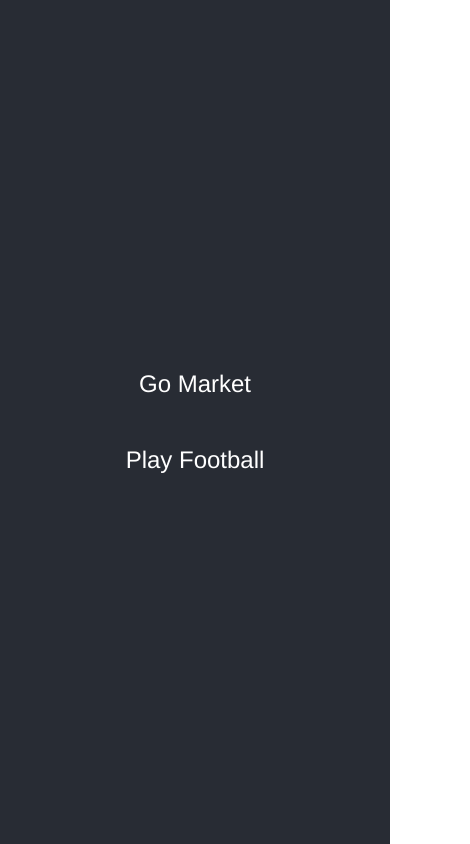
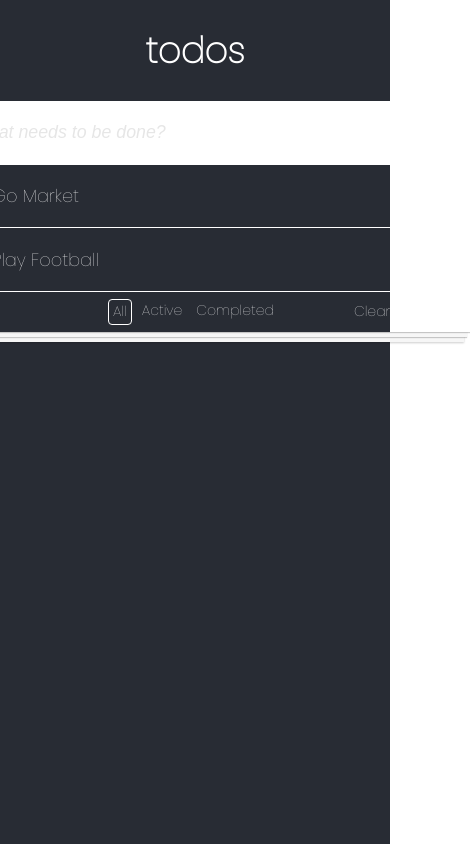
Before and after one commit to FeeinCof/todo-list, a React (Create React App) app: page / in a window 390 px wide. Shown: the whole page, 470 px wide, since content can reach past the window. Built offline with nearby package versions, Linux system fonts and the light colour scheme.

Commit message:
finish without responsive

```diff
--- a/src/App.css
+++ b/src/App.css
@@ -1,38 +1,120 @@
-.App {
-  text-align: center;
+*:focus {
+  outline: none !important;
+}
+*::placeholder {
+  color: #e6e6e6;
 }
 
-.App-logo {
-  height: 40vmin;
-  pointer-events: none;
+.active {
+  border: solid thin #fff;
+  border-radius: 4px;
 }
 
-@media (prefers-reduced-motion: no-preference) {
-  .App-logo {
-    animation: App-logo-spin infinite 20s linear;
-  }
+.finish_all {
+  border-color: #74797e !important;
 }
 
-.App-header {
+.arrow {
+  border: solid #e6e6e6;
+  border-width: 0 3px 3px 0;
+  display: inline-block;
+  padding: 5px;
+}
+
+.arrow:hover {
+  cursor: pointer;
+}
+
+.down {
+  transform: rotate(45deg) translateY(-5px);
+  -webkit-transform: rotate(45deg) translateY(-5px);
+}
+
+.container {
   background-color: #282c34;
   min-height: 100vh;
   display: flex;
   flex-direction: column;
   align-items: center;
-  justify-content: center;
+  justify-content: top;
   font-size: calc(10px + 2vmin);
   color: white;
 }
 
-.App-link {
-  color: #61dafb;
+.component_todos {
+  width: 550px;
+  height: auto;
+  display: flex;
+  flex-direction: column;
+  justify-content: center;
+  align-items: center;
+  box-shadow: 0 1px 1px rgb(0 0 0 / 20%), 0 8px 0 -3px #f6f6f6, 0 9px 1px -3px rgb(0 0 0 / 20%), 0 16px 0 -6px #f6f6f6, 0 17px 2px -6px rgb(0 0 0 / 20%);
 }
 
-@keyframes App-logo-spin {
-  from {
-    transform: rotate(0deg);
-  }
-  to {
-    transform: rotate(360deg);
-  }
+.new_todo {
+  width: 100%;
+  height: 64px;
+  display: flex;
+  flex-direction: row;
+  justify-content: space-between;
+  align-items: center;
+  background-color: #fff;
 }
+
+.new_todo div {
+  width: 50px;
+  height: 100%;
+  display: flex;
+  flex-direction: row;
+  justify-content: center;
+  align-items: center;
+}
+
+.input_todo {
+  flex-grow: 1;
+  justify-content: flex-start !important;
+}
+
+.input_todo input {
+  width: 100%;
+  border: none;
+  font-size: calc(10px + 2vmin);
+  font-style: italic;
+  text-rendering: auto;
+  color: #74797e;
+}
+
+.footer {
+  width: 100%;
+  height: 40px;
+  display: flex;
+  flex-direction: row;
+  justify-content: space-between;
+  align-items: center;
+  font-size: 14px;
+}
+
+.footer div {
+  width: 42%;
+  display: flex;
+  flex-direction: row;
+  justify-content: space-between;
+}
+
+.footer .leftbar_footer {
+  flex-grow: 1;
+}
+
+.footer .leftbar_footer span {
+  padding: .1em .3em;
+  margin: 0 .2em;
+}
+
+.footer span:hover {
+  cursor: pointer;
+}
+
+.footer .clear_completed {
+  display: flex;
+  justify-content: flex-end;
+}
--- a/src/App.js
+++ b/src/App.js
@@ -1,17 +1,54 @@
 import React, { Component } from 'react';
 import './App.css';
-import TodoItem from './components/TodoItem';
+import TodoItem from './components/TodoItem/TodoItem';
+import classNames from 'classnames';
 
 class App extends Component {
   constructor() {
     super();
     this.state = {
+      inputValue: '',
+      renderType: 'all',
       todoItems: [
         { title : 'Go Market', isComplete: false },
         { title : 'Play Football', isComplete: false }
       ]
     };
+  };
+
+  inputOnEntering(event) {
+    let { value } = event.target;
+    let { todoItems } = this.state;
+    if (event.key === 'Enter') {
+      this.setState({
+        inputValue: ' ',
+        todoItems: [...todoItems, {
+          title: value,
+          isComplete: false
+        }]
+      });
     }
+  }
+
+  checkFinishAll() {
+    let {todoItems} = this.state;
+    let result = true;
+    todoItems.map(item => {
+      if (!item.isComplete) result = false;
+    });
+    return result;
+  }
+
+  toggleFinishAll() {
+    let { todoItems } = this.state;
+    !this.checkFinishAll() ?
+      todoItems.map(item => item.isComplete = true) :
+      todoItems.map(item => item.isComplete = false)
+    this.setState({
+      todoItems: [...todoItems]
+    })
+  }
+
   onItemClicked(index) {
     let items = [...this.state.todoItems];
     items[index].isComplete = !items[index].isComplete
@@ -19,22 +56,119 @@ class App extends Component {
       TodoItem: items
     })
   }
+
+  changeRendering(type) {
+    let { renderType } = this.state;
+    this.setState({
+      renderType: type
+    });
+  }
+
+  clearCompleted() {
+    let {todoItems} = this.state;
+    ;
+    this.setState({
+      todoItems: [...todoItems.filter(item => !item.isComplete)]
+    })
+  }
+
   render() {
+    let {inputValue, todoItems, renderType} = this.state;
+
     return (
-      <div className="App">
-        <header className="App-header">
+      <div>
+        <header className="container">
+          <h1>todos</h1>
+          <div className="component_todos">
+            <div className='new_todo'>
+              <div>
+                <i
+                  className={classNames(
+                    'arrow',
+                    'down',
+                    {'finish_all' : this.checkFinishAll()}
+                  )}
+                  onClick={() => this.toggleFinishAll()}
+                />
+              </div>
+              <div className='input_todo'>
+                <input
+                  placeholder='What needs to be done?'
+                  type='text'
+                  value={inputValue}
+                  onChange={event => {
+                    this.setState({
+                      inputValue: event.value
+                    });
+                  }}
+                  onKeyPress={event => {
+                    this.inputOnEntering(event);
+                  }}
+                />
+              </div>
+            </div>
             {
-            this.state.todoItems.length > 0 && this.state.todoItems.map((item, index) =>
+              todoItems.length > 0 && todoItems.map((item, index) => {
+                let result = (
+                  <>
                     <TodoItem
                       item={item}
                       key={index}
                       onClick={() => this.onItemClicked(index)}
                     />
+                  </>
+                );
+                if (renderType === 'all') return result;
+                if (renderType === 'active') {
+                  if (!item.isComplete) return result;
+                }
+                if (renderType === 'completed') {
+                  if (item.isComplete) return result
+                }
+              }
+              )
+            }
+            { todoItems.length > 0 &&
+             (
+                <div className='footer'>
+                  <div className='leftbar_footer'>
+                    <div>
+                      <span>{this.state.todoItems.length} item left</span>
+                    </div>
+                    <div>
+                      <span
+                        className={classNames({'active': renderType === 'all'})}
+                        onClick={() => this.changeRendering('all')}
+                      >
+                        All
+                      </span>
+                      <span
+                        className={classNames({'active': renderType === 'active'})}
+                        onClick={() => this.changeRendering('active')}
+                      >
+                        Active
+                      </span>
+                      <span
+                        className={classNames({'active': renderType === 'completed'})}
+                        onClick={() => this.changeRendering('completed')}
+                      >
+                        Completed
+                      </span>
+                    </div>
+                  </div>
+                  <div className='clear_completed'>
+                    <span
+                      onClick={() => this.clearCompleted()}
+                    >
+                      Clear completed</span>
+                  </div>
+                </div>
               )
             }
             {
-            this.state.todoItems.length === 0 && 'Nothing here!'
+              todoItems.length === 0 && ''
             }
+          </div>
         </header>
       </div>
     );
--- a/src/components/TodoItem.css
+++ /dev/null
@@ -1,10 +0,0 @@
-.TodoItem {
-    font-family: Helvetica, sans-serif;
-    font-weight: 200 !important;
-    font-size: 24px;
-}
-
-.TodoItem_complete {
-    text-decoration: line-through;
-    opacity: 0.3;
-}
--- /dev/null
+++ b/src/components/TodoItem/TodoItem.css
@@ -0,0 +1,26 @@
+.TodoItem_complete {
+    text-decoration: line-through;
+    opacity: 0.3;
+}
+.TodoItem {
+  width: 100%;
+  border-bottom: solid 0.5px #fff;
+  display: flex;
+  flex-direction: row;
+  align-items: center;
+  justify-content: flex-start;
+}
+.TodoItem div {
+    width: 50px;
+    height: 100%;
+    margin-left: 2%;
+}
+.TodoItem div div {
+    width: 30px;
+    height: 30px;
+    border-radius: 50%;
+    border: solid 1px #fff;
+}
+.TodoItem .context {
+    flex-grow: 1;
+}
--- a/src/components/TodoItem.js
+++ b/src/components/TodoItem/TodoItem.js
@@ -1,6 +1,8 @@
 import React, { Component } from 'react';
 import './TodoItem.css';
 import classNames from 'classnames';
+import checkedImg from '../../assets/images/checked.svg';
+
 class TodoItem extends Component {
     render() {
         const { item, onClick } = this.props;
@@ -9,7 +11,16 @@ class TodoItem extends Component {
                 <div onClick={onClick} className ={classNames('TodoItem',
                     {'TodoItem_complete': item.isComplete}
                 )}>
-                    <p>{ item.title }</p>
+                    <div>
+                        <div>
+                            {
+                                item.isComplete && (<img src={checkedImg} width="100%"/>)
+                            }
+                        </div>
+                    </div>
+                    <div className='context'>
+                        <p>{ item.title }</p>
+                    </div>
                 </div>
             </>
         )
--- a/src/index.css
+++ b/src/index.css
@@ -1,8 +1,8 @@
+@import url('https://fonts.googleapis.com/css2?family=Poppins:wght@100&display=swap');
 body {
   margin: 0;
-  font-family: -apple-system, BlinkMacSystemFont, 'Segoe UI', 'Roboto', 'Oxygen',
-    'Ubuntu', 'Cantarell', 'Fira Sans', 'Droid Sans', 'Helvetica Neue',
-    sans-serif;
+  padding: 0;
+  font-family: 'Poppins', sans-serif;
   -webkit-font-smoothing: antialiased;
   -moz-osx-font-smoothing: grayscale;
 }
--- a/src/index.js
+++ b/src/index.js
@@ -3,7 +3,6 @@ import ReactDOM from 'react-dom/client';
 import './index.css';
 import App from './App';
 import reportWebVitals from './reportWebVitals';
-
 const root = ReactDOM.createRoot(document.getElementById('root'));
 root.render(
   <React.StrictMode>
```
Also changed, not shown: src/assets/images/checked.svg (added). Lines whose indentation alone changed are shown as unchanged.
